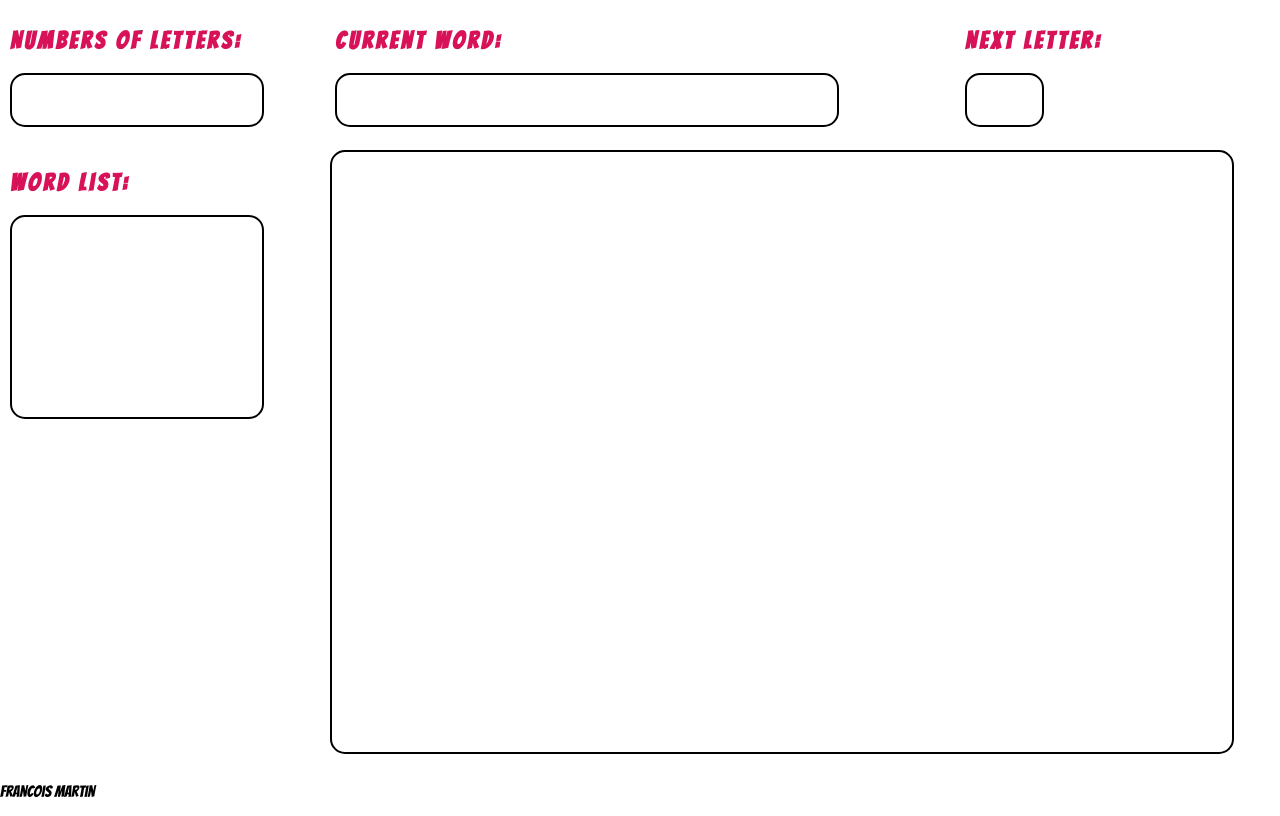
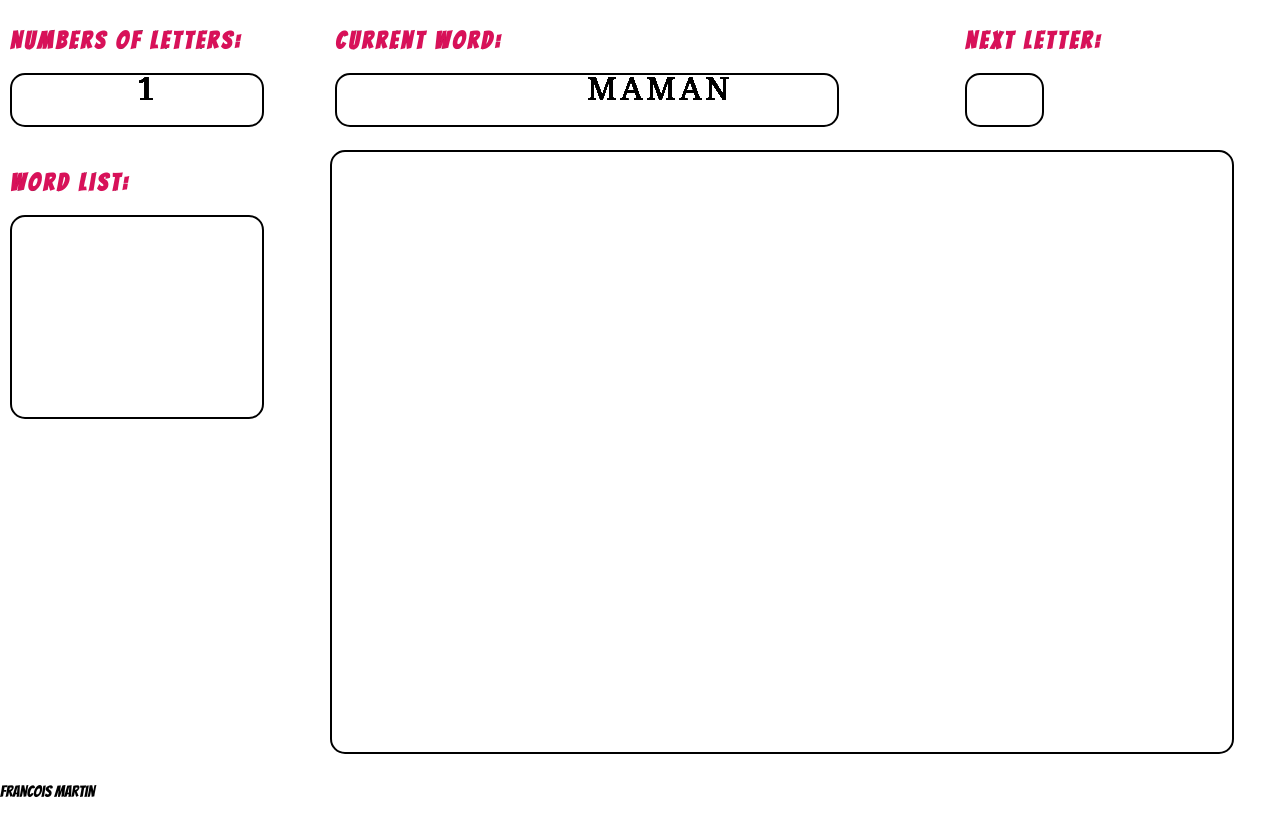
Before and after one commit to franckmartin3d/abc_snake, a plain HTML site: page index.html in a window 1280 px wide. Shown: the part 89-905 px from the top of the page. Drawn offline with Linux system fonts and the light colour scheme.

Commit message:
activeword now displays

```diff
--- a/alphabet.js
+++ b/alphabet.js
@@ -181,4 +181,21 @@ class Alphabet {
         this.alphastart = true;
 
     }
+    drawActiveWord(){
+        // draw activeword on canvas
+
+
+        ctxActiveWord.font = "32px Georgia";
+        ctxActiveWord.fillText(this.activeWord, canvasActiveWord.width/2, canvasActiveWord.height/2);
+
+    }
+
+    drawNumberLetter(){
+        // draw activeword on canvas
+
+
+        ctxNextNumber.font = "32px Georgia";
+        ctxNextNumber.fillText(this.Collectedletters, canvasNextNumber.width/2, canvasNextNumber.height/2);
+
+    }
 }
--- a/gameloop.js
+++ b/gameloop.js
@@ -3,6 +3,18 @@
 var canvas = document.getElementById('game-window');
 var ctx = canvas.getContext('2d');
 var fps = 60;
+
+var canvasActiveWord = document.getElementById('currentWord');
+var ctxActiveWord = canvasActiveWord.getContext('2d');
+
+var canvasNextNumber = document.getElementById('number');
+var ctxNextNumber = canvasNextNumber.getContext('2d');
+
+
+
+
+
+
 
 //setup variable
 let grid = 60; // not sure where to put it
@@ -52,6 +64,8 @@ function render(){
     ctx.clearRect(0, 0, canvas.width, canvas.height);
     player.draw(ctx);
     apple.draw(ctx,alphabet);
+    alphabet.drawActiveWord(ctxActiveWord);
+    alphabet.drawNumberLetter(ctxNextNumber);
 }
 
 // Game loop
--- a/index.html
+++ b/index.html
@@ -13,17 +13,17 @@
     <div class="container-hud">
                 <div class="hud-block">
                         <h2>Numbers of letters:</h2>
-                        <canvas id="cnumber" width="250" height="50"></canvas>
+                        <canvas id="number" width="250" height="50"></canvas>
                 </div>
 
                 <div class="hud-blockM">
                         <h2>Current Word:</h2>
-                        <canvas id="Cword" width="500" height="50"></canvas>
+                        <canvas id="currentWord" width="500" height="50"></canvas>
                 </div>
 
                 <div class="hud-block">
                         <h2>Next Letter:</h2>
-                        <canvas id="Cnext" width="75" height="50"></canvas>
+                        <canvas id="next" width="75" height="50"></canvas>
                 </div>
     </div>
     <div class="containergame">
```
